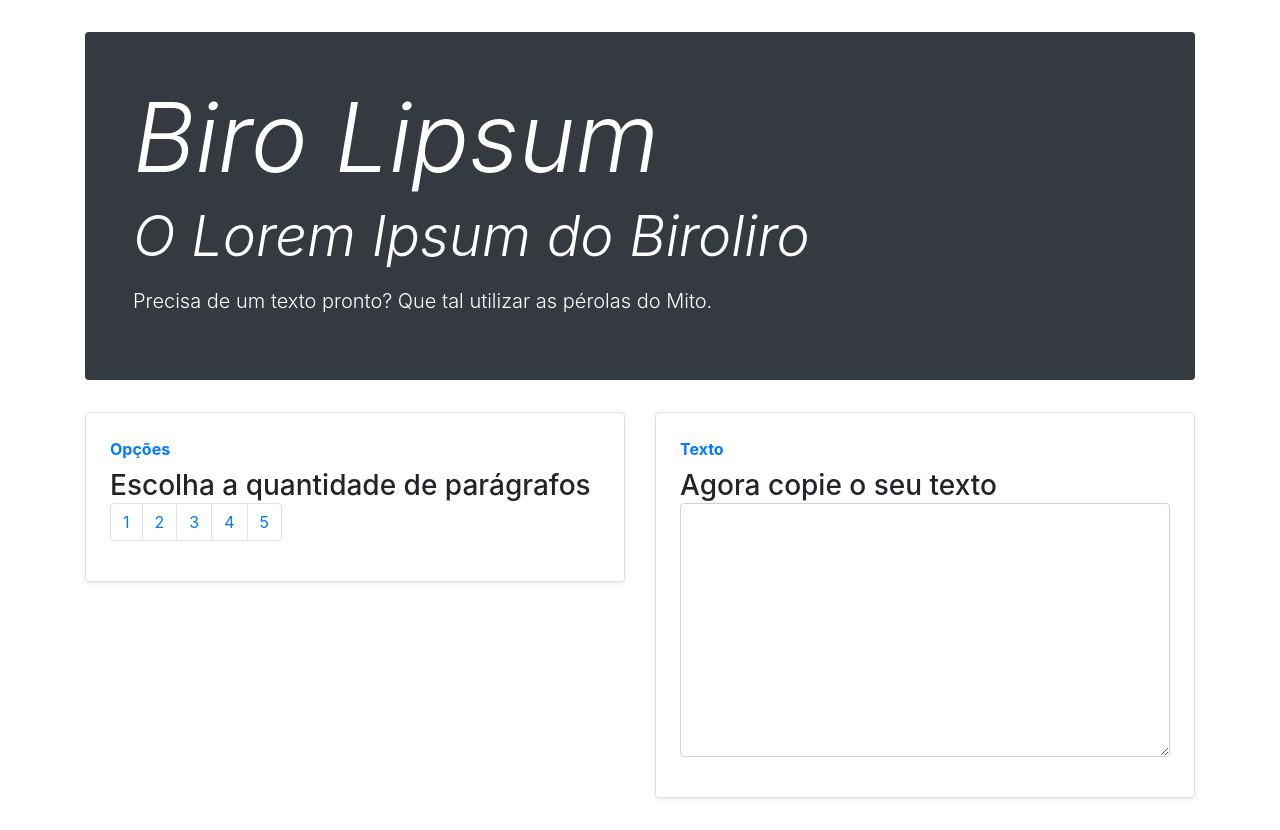
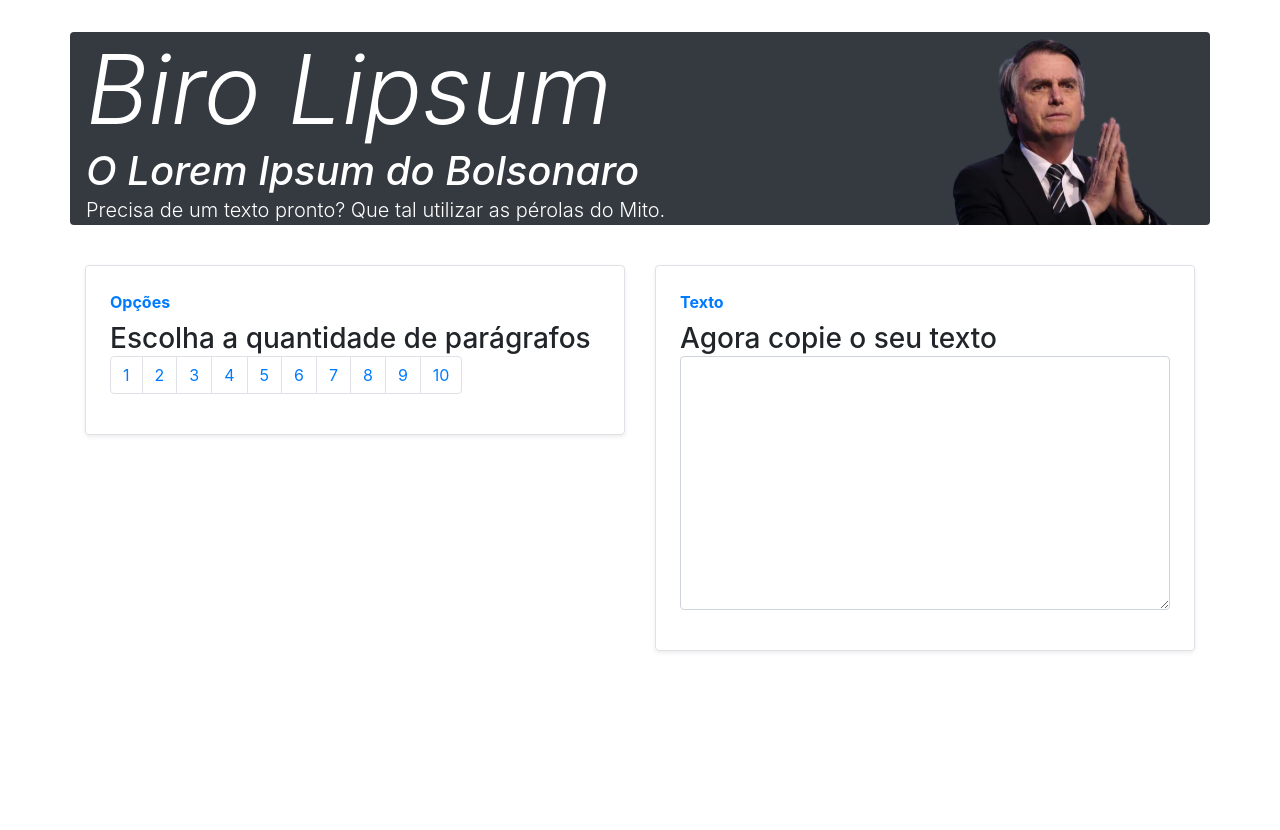
Before and after one commit to oliveirajota/oliveirajota.github.io, a plain HTML site: page index.html in a window 1280 px wide. After the commit the page ends 800 px from the top, so only its background shows below. Drawn offline with nearby package versions, Linux system fonts and the light colour scheme.

Commit message:
Adding pictures and more phrases

```diff
--- a/index.html
+++ b/index.html
@@ -40,11 +40,20 @@
 
   </header>
 
-  <div class="jumbotron p-4 p-md-5 text-white rounded bg-dark">
-    <div class="col-md-12 px-0">
-      <h1 class="display-1 font-italic">Biro Lipsum</h1>
-      <h1 class="display-4 font-italic">O Lorem Ipsum do Biroliro</h1>
-      <p class="lead my-3">Precisa de um texto pronto? Que tal utilizar as pérolas do Mito.</p>
+  <div class="row mb-2">
+    <div class="jumbotron p-0 col-md-12 text-white rounded bg-dark">
+
+      <div class="row">
+        <div class="col-md-9">
+          <h1 class="display-1 font-italic m-0 pl-3">Biro Lipsum</h1>
+          <h1 class="display-5 font-italic m-0 pl-3">O Lorem Ipsum do Bolsonaro</h1>
+          <p class="lead m-0 pl-3">Precisa de um texto pronto? Que tal utilizar as pérolas do Mito.</p>
+        </div>
+
+        <div class="col-md-3">
+          <img src="img/4.png" id="biro-picture" class="img-fluid" style="max-height: 193px; min-height: 193px">
+        </div>
+      </div>
     </div>
   </div>
 
@@ -62,6 +71,11 @@
               <li class="page-item"><a class="page-link" href="#" onclick="createBiroliro(3)">3</a></li>
               <li class="page-item"><a class="page-link" href="#" onclick="createBiroliro(4)">4</a></li>
               <li class="page-item"><a class="page-link" href="#" onclick="createBiroliro(5)">5</a></li>
+              <li class="page-item"><a class="page-link" href="#" onclick="createBiroliro(6)">6</a></li>
+              <li class="page-item"><a class="page-link" href="#" onclick="createBiroliro(7)">7</a></li>
+              <li class="page-item"><a class="page-link" href="#" onclick="createBiroliro(8)">8</a></li>
+              <li class="page-item"><a class="page-link" href="#" onclick="createBiroliro(9)">9</a></li>
+              <li class="page-item"><a class="page-link" href="#" onclick="createBiroliro(10)">10</a></li>
             </ul>
           </nav>
 
--- a/script.js
+++ b/script.js
@@ -1,19 +1,36 @@
 var phrase = [
+	"O grande erro da ditadura foi não matar vagabundos e canalhas como Fernando Henrique.",
+	"Estou sofrendo preconceito heterossexual.",
+	"O objetivo da tortura é fazer o cara abrir a boca. O cara tem que ser arrebentado para abrir o bico.",
+	"O que eu tenho contra a Preta Gil? Nada contra ela. Nunca gostei dela, é direito meu. Não vejo que ela tem credibilidade para falar em ética.",
+	"Gastaram muito chumbo com o Lamarca. Ele devia ter sido morto a coronhadas.",
+	"Eu acredito em Deus. Sou católico. Mas é coisa rara ir à Igreja. Eu já li a Bíblia inteirinha, com atenção. Levei uns sete anos para ler. Você tem bons exemplos ali. Está escrito: 'A árvore que não der frutos, deve ser cortada e lançada ao fogo'. Eu sou favorável à pena de morte.",
+	"O erro da ditadura foi torturar e não matar!",
+	"No primeiro ano, pedi desligamento (do exército). Não me adaptei. Mas meu pai não me deixou. Olhou pra minha cara, levantou o braço e disse: Vou te quebrar todinho!.",
+	"Eu falei para Robson Tuma ficar na dele, senão o enchia de porrada.",
+	"Se fuzilassem 30.000 corruptos, a começar pelo presidente Fernando Henrique Cardoso, o país estaria melhor.",
+	"É um índio que está a solta aqui em Brasília, veio de avião, vai agora comer uma costelinha de porco, tomar um chope, provavelmente um uísque, e quem sabe telefonar para alguém para a noite sua ser mais agradável. Esse é o índio que vem falar aqui de reserva indígena. Ele devia ir comer um capim ali fora para manter as suas origens.",
+	"Estou me lixando para esse pessoal aí, talkey?",
+	"O próximo passo será a adoção de crianças por casais homossexuais e a legalização da pedofilia.",
+	"Já que está difícil ter macho por aí, eu estou me apresentando como macho e ela aloprou. Não pode ver um heterossexual na frente. Ela deu azar duas vezes: uma que sou casado e outra que ela não me interessa. É muito ruim, não me interessa.",
+	"Eu não teria orgulho de ter um filho gay.",
+	"Minha relação com os negros sempre foi ótima. Não vou dizer que meus melhores amigos eram negros, mas tive bons amigos negros.",
+	"Competência? É problema do deputado. Se quiser botar uma prostituta no meu gabinete, eu boto. Se quiser botar a minha mãe, eu boto. É problema meu.",
+	"E teve o caso do negão Celso. Em 1978, tinha um exercício em que passávamos por uma corda em cima de um lago. Mas o sargento balançou a corda e o recruta Celso catapum dentro d'água! Agarrei o negão no fundo. Tirei ele pra fora, porque estava morrendo afogado.",
+	"Pinochet devia ter matado mais gente.",
+	"Para o crime que FHC está cometendo contra o país sua pena devia ser o fuzilamento.",
+	"É só não estuprar, não matar, que não vai pra lá, porra!",
+	"Eu não vou discutir promiscuidade com quem quer que seja. Eu não corro esse risco e meus filhos foram muito bem educados.",
+	"Criaram agora a Frente Parlamentar de Combate à Homofobia, a frente gay. O que esse pessoal tem a oferecer para a sociedade? Casamento gay? Adoção de filhos? Dizer para vocês que são jovens que, no dia em que vocês tiverem um filho, se for gay, é legal e vai ser o uhuhu da família? Esse pessoal não tem nada a oferecer.",
+	"Não vou estuprar você porque você não merece.",
+	"O filho começa a ficar assim meio gayzinho, leva um coro, ele muda o comportamento dele. Olha, eu vejo muita gente por aí dizendo: ainda bem que eu levei umas palmadas, meu pai me ensinou a ser homem.",
 	"Comigo na comissão, vocês vão sentir falta do Feliciano. Ele ainda se importava com a opinião das pessoas, eu, não.",
-	"Deveriam ter sido fuzilados uns 30 mil corruptos, a começar pelo presidente Fernando Henrique Cardoso.",
-	"O filho começa a ficar assim meio gayzinho, leva um coro, ele muda o comportamento dele. Olha, eu vejo muita gente por aí dizendo: ainda bem que eu levei umas palmadas, meu pai me ensinou a ser homem.",
-	"A grande maioria dos imigrantes em potencial não tem boas intenções nem quer o melhor ou fazer bem ao povo americano. Eu gostaria muito que os EUA levassem adiante a atual política de imigração, porque em larga medida nós devemos a nossa democracia no Hemisfério Sul aos Estados Unidos.",
-	"Dá que eu te dou outra.",
-	"Acabaram com nossa alegria de viver, não pode fazer uma brincadeira, uma piada, tudo não pode, é preconceito. Tá aí as feministas, tá aí o LGBT, as minorias. Uma desgraça no Brasil.",
-	"Decisões têm consequências. Indecisões, mais ainda.",
-	"O único erro foi torturar e não matar.",
-	"Estou sofrendo preconceito heterossexual.",
-	"Voltem para o zoológico.",
-	"Já vai tarde.",
-	"A política é sobre as pessoas."
+	"Dá que eu te dou outra."
 ];
 
 function createBiroliro(p) {
+
+	randomPicture();
 
 	let text = '';
 
@@ -27,7 +44,12 @@ function createBiroliro(p) {
 
 		text += paragraph + "\n\n";
 	}
-
-
 	document.getElementById("output").innerHTML = text;
 }
+
+function randomPicture()
+{
+	let random = Math.floor(Math.random() * 5) + 1;
+	let file = "img/" + random + ".png";
+	document.getElementById("biro-picture").src = file;
+}
```
Also changed, not shown: img/1.png (added), img/2.png (added), img/3.png (added), img/4.png (added), img/5.png (added), text.txt (added).
